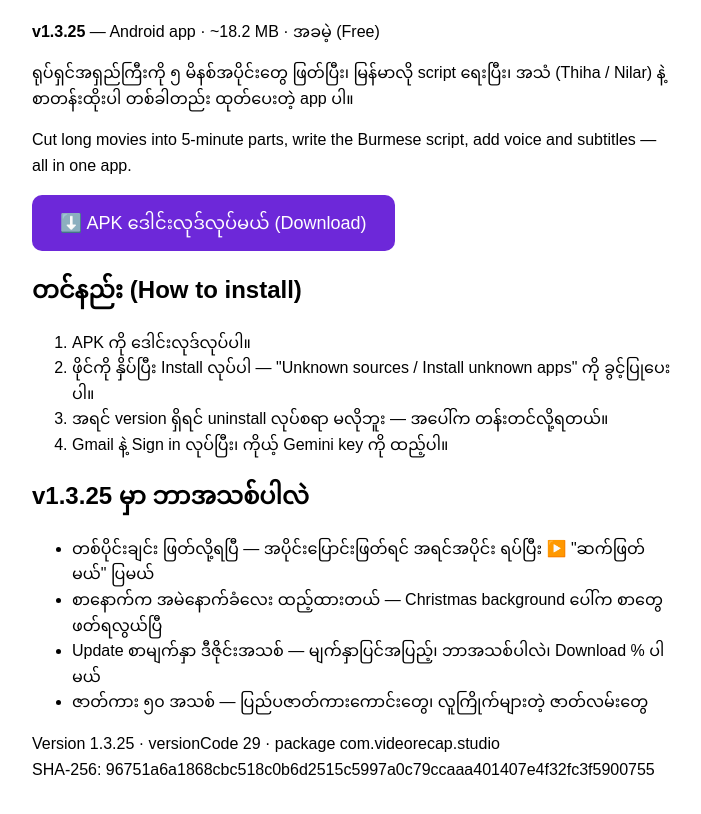
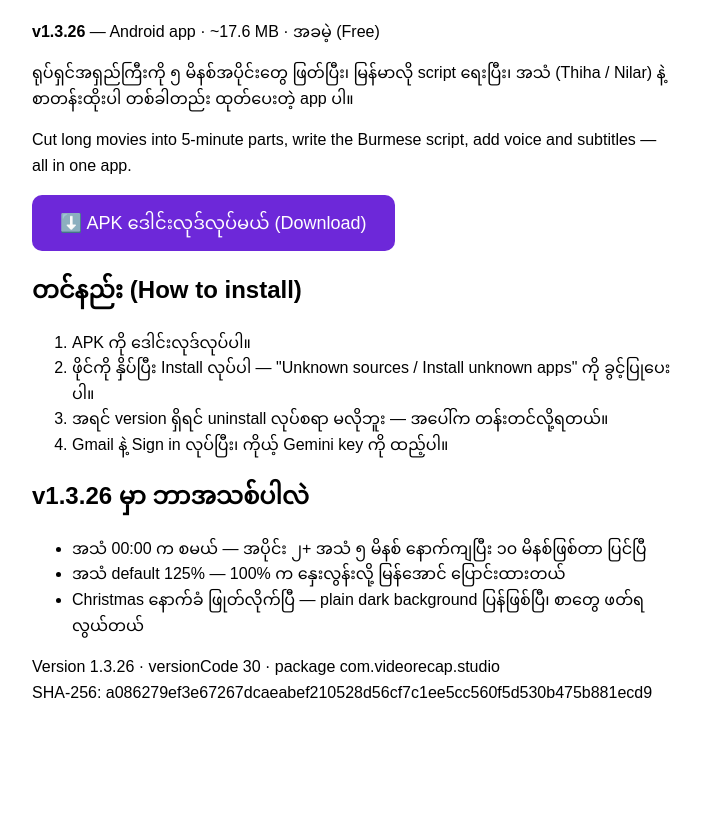
Before and after one commit to siangukmang869-sudo/video-recap-studio, a plain HTML site: page index.html in a window 1280 px wide. Shown: the part 94-908 px from the top of the page, without its empty margins (288-989 px from the left). After the commit the page ends 839 px from the top, so only its background shows below. Drawn offline with Linux system fonts and the light colour scheme.

Commit message:
v1.3.26: download page

```diff
--- a/index.html
+++ b/index.html
@@ -3,15 +3,15 @@
 <head>
 <meta charset="utf-8">
 <meta name="viewport" content="width=device-width, initial-scale=1">
-<title>Video Recap Studio — Download APK (v1.3.25)</title>
-<meta name="description" content="Video Recap Studio v1.3.25 — ရုပ်ရှင်ဇာတ်ကားတွေကို ၅ မိနစ် recap လုပ်တဲ့ Android app။ အခမဲ့ ဒေါင်းလုဒ်လုပ်ပါ။ Free download for Android.">
+<title>Video Recap Studio — Download APK (v1.3.26)</title>
+<meta name="description" content="Video Recap Studio v1.3.26 — ရုပ်ရှင်ဇာတ်ကားတွေကို ၅ မိနစ် recap လုပ်တဲ့ Android app။ အခမဲ့ ဒေါင်းလုဒ်လုပ်ပါ။ Free download for Android.">
 </head>
 <body style="font-family:sans-serif;max-width:640px;margin:40px auto;padding:0 16px;line-height:1.6">
 <h1>🎬 Video Recap Studio</h1>
-<p><strong>v1.3.25</strong> — Android app · ~18.2 MB · အခမဲ့ (Free)</p>
+<p><strong>v1.3.26</strong> — Android app · ~17.6 MB · အခမဲ့ (Free)</p>
 <p>ရုပ်ရှင်အရှည်ကြီးကို ၅ မိနစ်အပိုင်းတွေ ဖြတ်ပြီး၊ မြန်မာလို script ရေးပြီး၊ အသံ (Thiha / Nilar) နဲ့ စာတန်းထိုးပါ တစ်ခါတည်း ထုတ်ပေးတဲ့ app ပါ။</p>
 <p>Cut long movies into 5-minute parts, write the Burmese script, add voice and subtitles — all in one app.</p>
-<p><a href="https://github.com/siangukmang869-sudo/video-recap-studio/releases/download/v1.3.25/VideoRecapStudio-v1.3.25.apk" style="display:inline-block;padding:14px 28px;background:#6d28d9;color:#fff;border-radius:10px;text-decoration:none;font-size:18px">⬇️ APK ဒေါင်းလုဒ်လုပ်မယ် (Download)</a></p>
+<p><a href="https://github.com/siangukmang869-sudo/video-recap-studio/releases/download/v1.3.26/VideoRecapStudio-v1.3.26.apk" style="display:inline-block;padding:14px 28px;background:#6d28d9;color:#fff;border-radius:10px;text-decoration:none;font-size:18px">⬇️ APK ဒေါင်းလုဒ်လုပ်မယ် (Download)</a></p>
 <h2>တင်နည်း (How to install)</h2>
 <ol>
 <li>APK ကို ဒေါင်းလုဒ်လုပ်ပါ။</li>
@@ -19,14 +19,13 @@
 <li>အရင် version ရှိရင် uninstall လုပ်စရာ မလိုဘူး — အပေါ်က တန်းတင်လို့ရတယ်။</li>
 <li>Gmail နဲ့ Sign in လုပ်ပြီး၊ ကိုယ့် Gemini key ကို ထည့်ပါ။</li>
 </ol>
-<h2>v1.3.25 မှာ ဘာအသစ်ပါလဲ</h2>
+<h2>v1.3.26 မှာ ဘာအသစ်ပါလဲ</h2>
 <ul>
-<li>တစ်ပိုင်းချင်း ဖြတ်လို့ရပြီ — အပိုင်းပြောင်းဖြတ်ရင် အရင်အပိုင်း ရပ်ပြီး ▶️ "ဆက်ဖြတ်မယ်" ပြမယ်</li>
-<li>စာနောက်က အမဲနောက်ခံလေး ထည့်ထားတယ် — Christmas background ပေါ်က စာတွေ ဖတ်ရလွယ်ပြီ</li>
-<li>Update စာမျက်နှာ ဒီဇိုင်းအသစ် — မျက်နှာပြင်အပြည့်၊ ဘာအသစ်ပါလဲ၊ Download % ပါမယ်</li>
-<li>ဇာတ်ကား ၅၀ အသစ် — ပြည်ပဇာတ်ကားကောင်းတွေ၊ လူကြိုက်များတဲ့ ဇာတ်လမ်းတွေ</li>
+<li>အသံ 00:00 က စမယ် — အပိုင်း ၂+ အသံ ၅ မိနစ် နောက်ကျပြီး ၁၀ မိနစ်ဖြစ်တာ ပြင်ပြီ</li>
+<li>အသံ default 125% — 100% က နှေးလွန်းလို့ မြန်အောင် ပြောင်းထားတယ်</li>
+<li>Christmas နောက်ခံ ဖြုတ်လိုက်ပြီ — plain dark background ပြန်ဖြစ်ပြီ၊ စာတွေ ဖတ်ရလွယ်တယ်</li>
 </ul>
-<p>Version 1.3.25 · versionCode 29 · package com.videorecap.studio<br>
-SHA-256: 96751a6a1868cbc518c0b6d2515c5997a0c79ccaaa401407e4f32fc3f5900755</p>
+<p>Version 1.3.26 · versionCode 30 · package com.videorecap.studio<br>
+SHA-256: a086279ef3e67267dcaeabef210528d56cf7c1ee5cc560f5d530b475b881ecd9</p>
 </body>
 </html>
```
